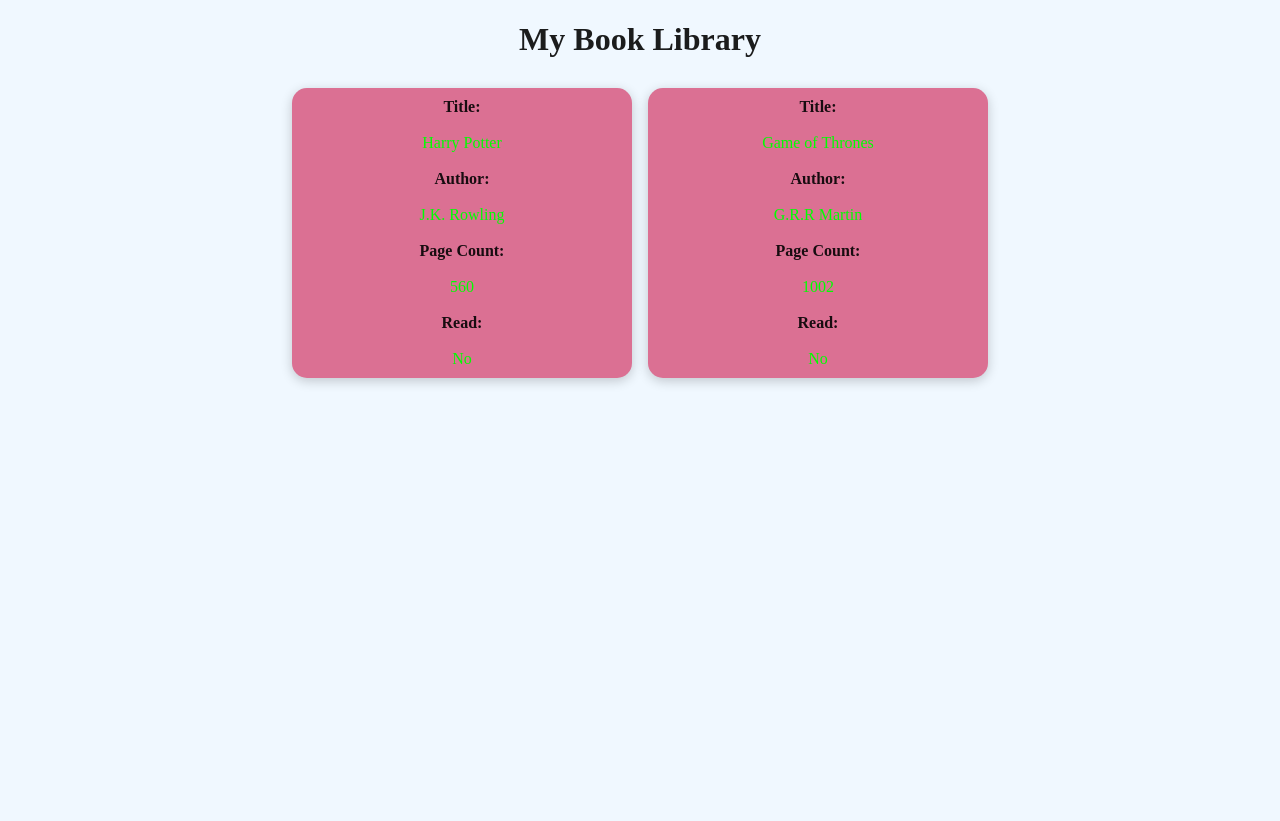
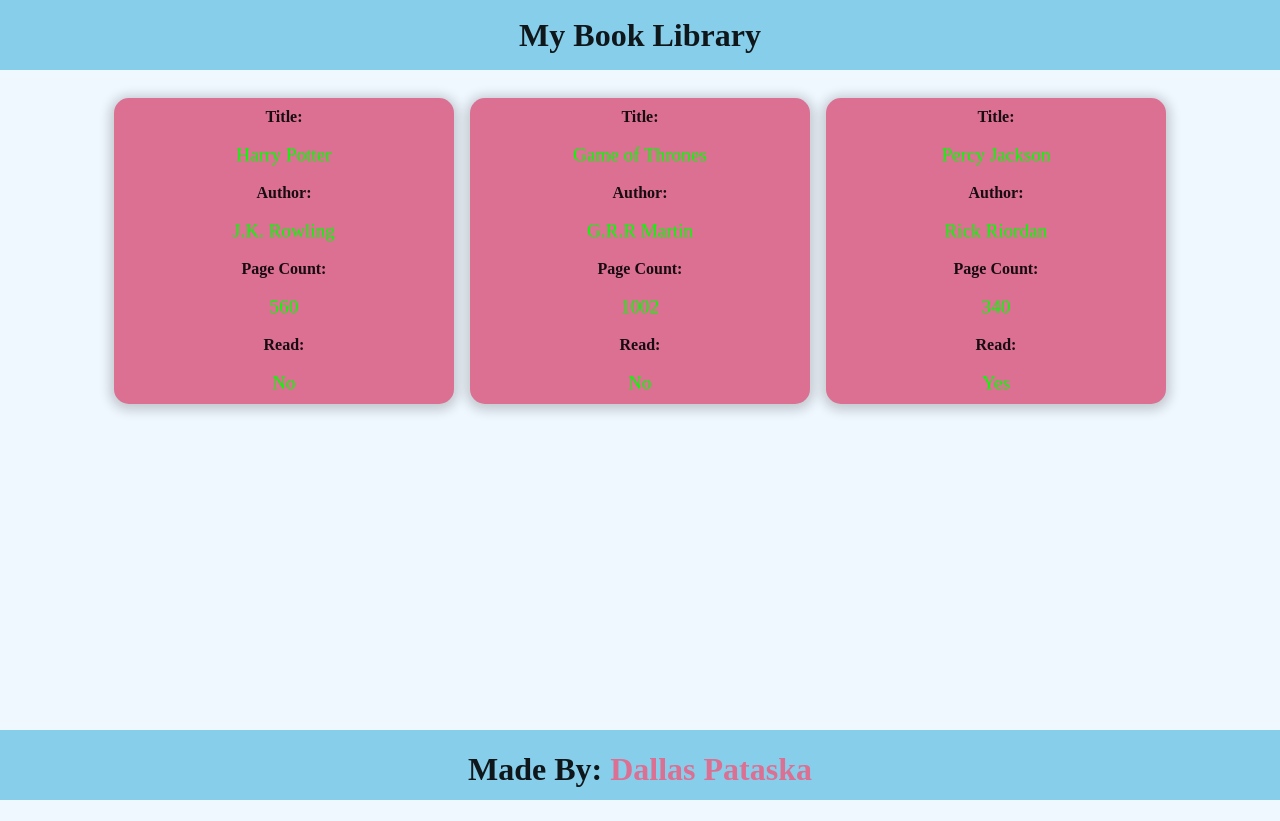
Before and after one commit to pataskad/book-js-library, a plain HTML site: page index.html in a window 1280 px wide. After the commit the page ends 800 px from the top, so only its background shows below. Drawn offline with Linux system fonts and the light colour scheme.

Commit message:
Additional page formatting for better layout and organization

```diff
--- a/index.html
+++ b/index.html
@@ -9,12 +9,15 @@
         <script src="index.js" defer></script>
     </head>
     <body>
-
-        <h1>My Book Library</h1>
+        <header>
+            <h1>My Book Library</h1>
+        </header>
         <div class="container">
             <!--Create card element within JS? For dynamically rendering each book with a new card template-->
         </div>
 
-
+        <footer>
+            <h1>Made By: <a href="https://github.com/pataskad">Dallas Pataska</a></h1>
+        </footer>
     </body>
 </html>
--- a/index.js
+++ b/index.js
@@ -12,6 +12,12 @@ let myLibrary = [
         author: 'G.R.R Martin',
         pages: '1002',
         hasRead: 'No',
+    },
+    {
+        title: 'Percy Jackson',
+        author: 'Rick Riordan',
+        pages: 340,
+        hasRead: 'Yes',
     }
 ]
 
--- a/styles.css
+++ b/styles.css
@@ -5,11 +5,19 @@ body, html {
     text-align: center;
     background-color: aliceblue;
 }
-h1 {
-    color: rgba(0, 0, 0, 0.89);
+header {
+    height: 70px;
+    margin: 0px 0px 20px 0px;
+    padding: 0;
+    background-color: skyblue;
+}
+header > h1 {
+    color:rgba(0, 0, 0, 0.89);
+    margin: 0;
+    padding: 17px;
 }
 .card {
-    box-shadow: 0 3px 12px 0 rgba(0,0,0,0.2);
+    box-shadow: 0 2px 12px 4px rgba(0,0,0,0.2);
     border-radius: 15px;
     transition: 0.3s;
     background-color: palevioletred;
@@ -20,7 +28,7 @@ h1 {
     padding: 10px;
 }
 .card:hover {
-    box-shadow: 0 8px 16px 0 rgba(0,0,0,0.2);
+    box-shadow: 0 2px 12px 4px rgba(0,0,0,0.4);
 }
 .card > h4 {
     color: rgba(0, 0, 0, 0.89);
@@ -31,4 +39,22 @@ h1 {
     color: lime;
     margin: 0;
     padding: 0;
+    font-size: larger;
 }
+footer {
+    bottom: 0;
+    left: 0;
+    right: 0;
+    height: 70px;
+    position: fixed;
+    background-color: skyblue;
+    color: rgba(0, 0, 0, 0.89);
+}
+footer > h1 > a {
+    text-decoration: none;
+    color: palevioletred;
+}
+footer > h1 > a:hover {
+    color: rgba(0, 0, 0, 0.89);
+    text-decoration: underline;
+}
```
